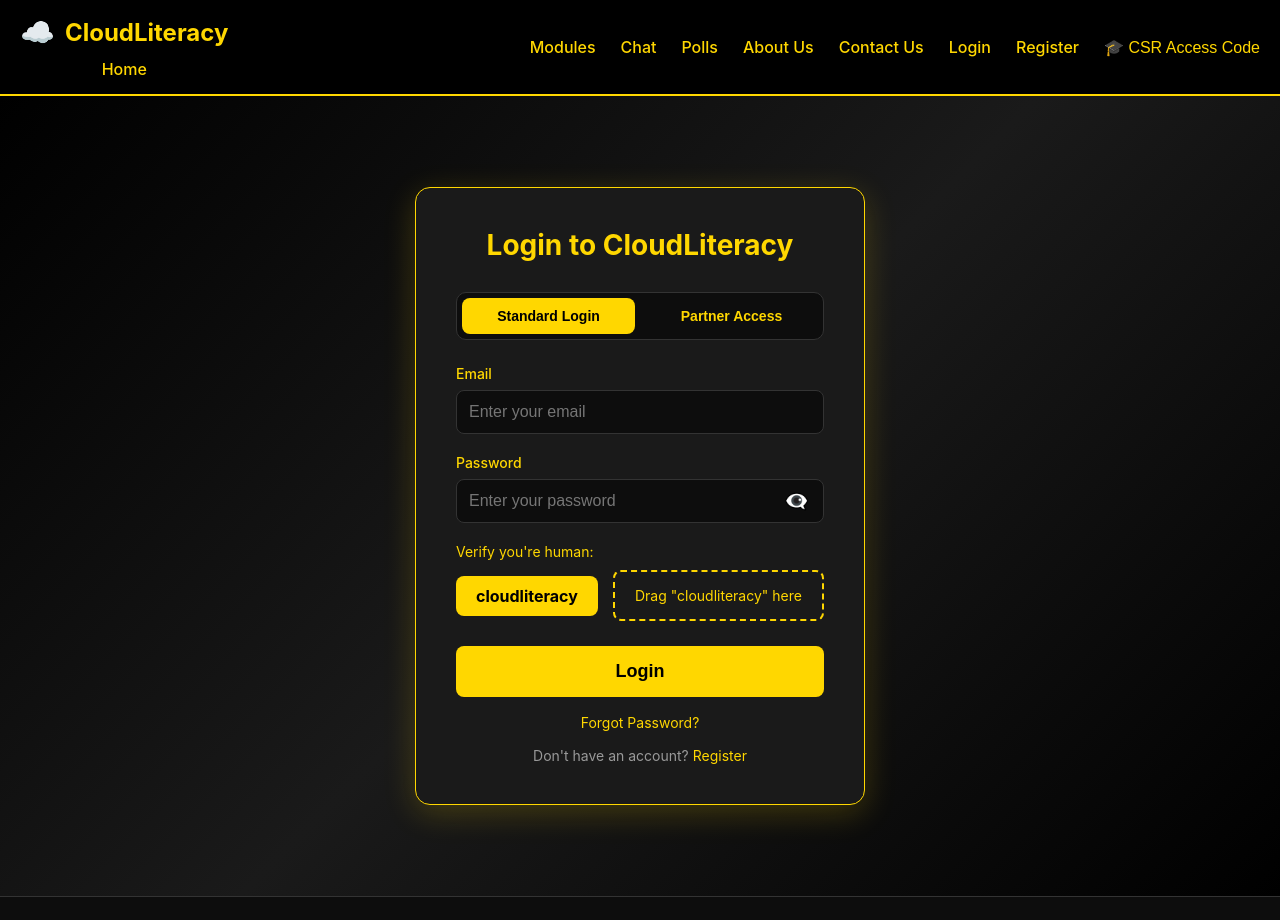
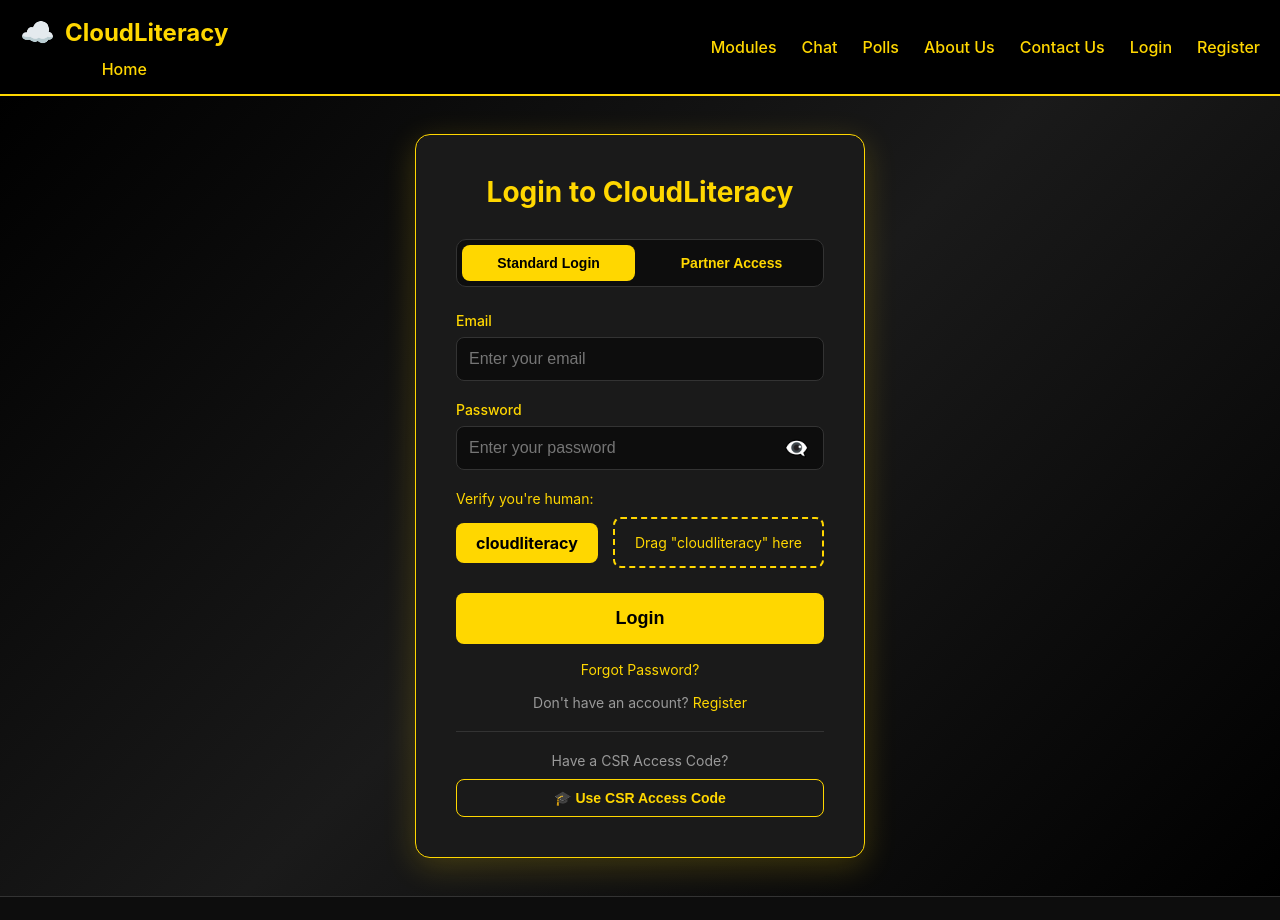
Before and after one commit to cloudliteracy/pre-devop_edu, a React (Create React App) app in the folder frontend/: page /login in a window 1280 px wide. Shown: the top 920 px of the page. Built offline with nearby package versions, Linux system fonts and the light colour scheme; no server answers; the HTML template or start-up script is replaced by a standard one.

Commit message:
csr commit

```diff
--- a/frontend/src/components/Navbar.js
+++ b/frontend/src/components/Navbar.js
@@ -1,13 +1,11 @@
 import React, { useContext } from 'react';
 import { Link, useLocation } from 'react-router-dom';
 import { AuthContext } from '../context/AuthContext';
-import CSRCodeEntry from './CSRCodeEntry';
 
 const Navbar = () => {
   const { user, logout, isAuthenticated } = useContext(AuthContext);
   const location = useLocation();
   const [hoveredLink, setHoveredLink] = React.useState(null);
-  const [showCSRModal, setShowCSRModal] = React.useState(false);
 
   const getLinkStyle = (linkName) => ({
     ...styles.link,
@@ -88,16 +86,6 @@ const Navbar = () => {
           </Link>
           {isAuthenticated ? (
             <>
-              {user?.role !== 'partner' && (
-                <button
-                  onClick={() => setShowCSRModal(true)}
-                  style={getLinkStyle('csr')}
-                  onMouseEnter={() => setHoveredLink('csr')}
-                  onMouseLeave={() => setHoveredLink(null)}
-                >
-                  🎓 CSR Access Code
-                </button>
-              )}
               {user?.role === 'admin' && user?.canCreateSuperAdmins && (
                 <Link
                   to={location.pathname === '/admin' ? '/' : '/admin'}
@@ -144,19 +132,10 @@ const Navbar = () => {
               >
                 Register
               </Link>
-              <button
-                onClick={() => setShowCSRModal(true)}
-                style={getLinkStyle('csr')}
-                onMouseEnter={() => setHoveredLink('csr')}
-                onMouseLeave={() => setHoveredLink(null)}
-              >
-                🎓 CSR Access Code
-              </button>
             </>
           )}
         </div>
       </div>
-      {showCSRModal && <CSRCodeEntry onClose={() => setShowCSRModal(false)} />}
     </nav>
   );
 };
--- a/frontend/src/pages/Login.js
+++ b/frontend/src/pages/Login.js
@@ -2,6 +2,7 @@ import React, { useState, useContext } from 'react';
 import { useNavigate, Link } from 'react-router-dom';
 import { authAPI } from '../services/api';
 import { AuthContext } from '../context/AuthContext';
+import CSRCodeEntry from '../components/CSRCodeEntry';
 
 const Login = () => {
   const [formData, setFormData] = useState({ email: '', password: '', partnerAccessCode: '' });
@@ -11,6 +12,7 @@ const Login = () => {
   const [captchaVerified, setCaptchaVerified] = useState(false);
   const [draggedText, setDraggedText] = useState('');
   const { login } = useContext(AuthContext);
+  const [showCSRModal, setShowCSRModal] = useState(false);
   const navigate = useNavigate();
 
   const handleDragStart = (e) => {
@@ -181,7 +183,19 @@ const Login = () => {
         <p style={styles.footer}>
           Don't have an account? <Link to="/register" style={styles.link}>Register</Link>
         </p>
+
+        <div style={styles.csrContainer}>
+          <p style={styles.csrText}>Have a CSR Access Code?</p>
+          <button
+            type="button"
+            onClick={() => setShowCSRModal(true)}
+            style={styles.csrButton}
+          >
+            🎓 Use CSR Access Code
+          </button>
+        </div>
       </div>
+      {showCSRModal && <CSRCodeEntry onClose={() => setShowCSRModal(false)} />}
     </div>
   );
 };
@@ -353,7 +367,31 @@ const styles = {
   footer: {
     textAlign: 'center',
     color: '#999',
-    fontSize: '14px'
+    fontSize: '14px',
+    marginBottom: '20px'
+  },
+  csrContainer: {
+    textAlign: 'center',
+    borderTop: '1px solid #333',
+    paddingTop: '20px',
+    marginTop: '10px'
+  },
+  csrText: {
+    color: '#999',
+    fontSize: '14px',
+    marginBottom: '10px'
+  },
+  csrButton: {
+    backgroundColor: 'transparent',
+    color: '#FFD700',
+    border: '1px solid #FFD700',
+    padding: '10px 20px',
+    borderRadius: '8px',
+    fontSize: '14px',
+    fontWeight: 'bold',
+    cursor: 'pointer',
+    transition: 'all 0.3s',
+    width: '100%'
   }
 };
 
```
Also changed, not shown: 1 other file (tests, documents, lock files or other folders).
